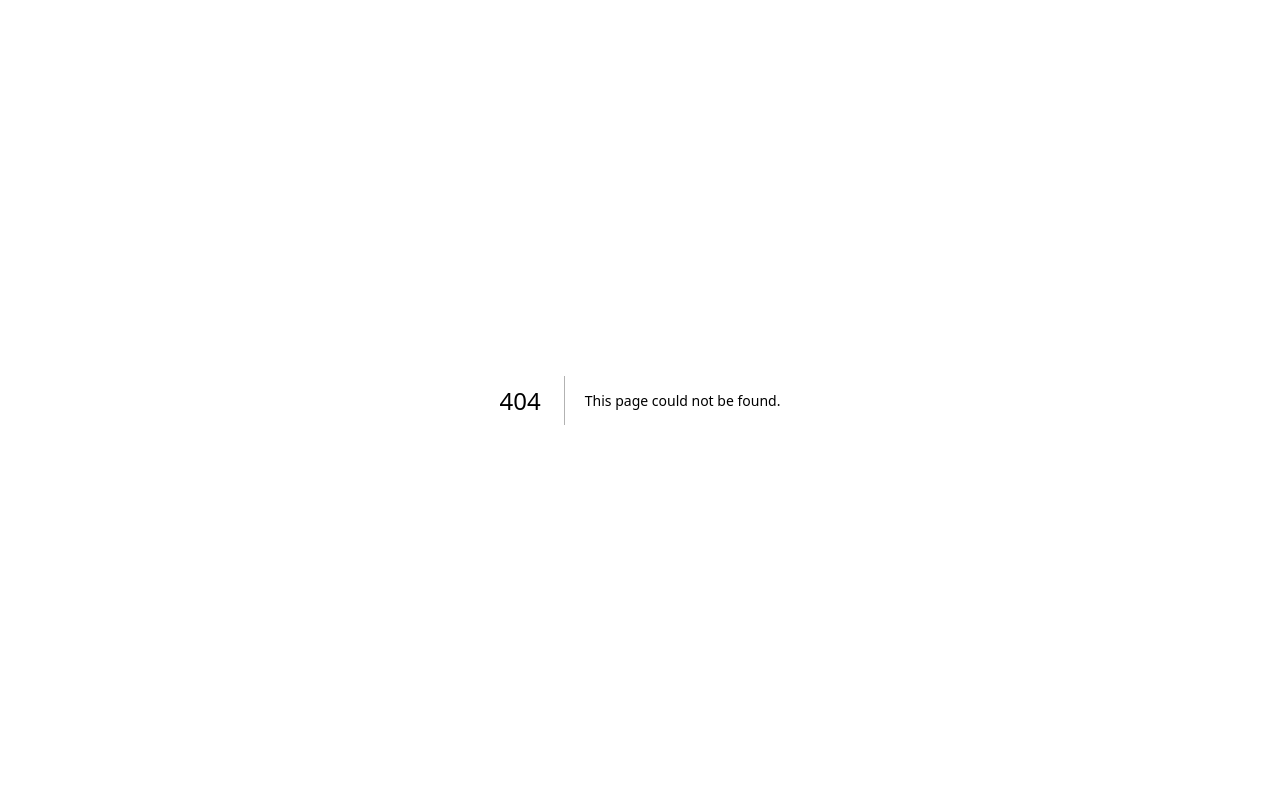
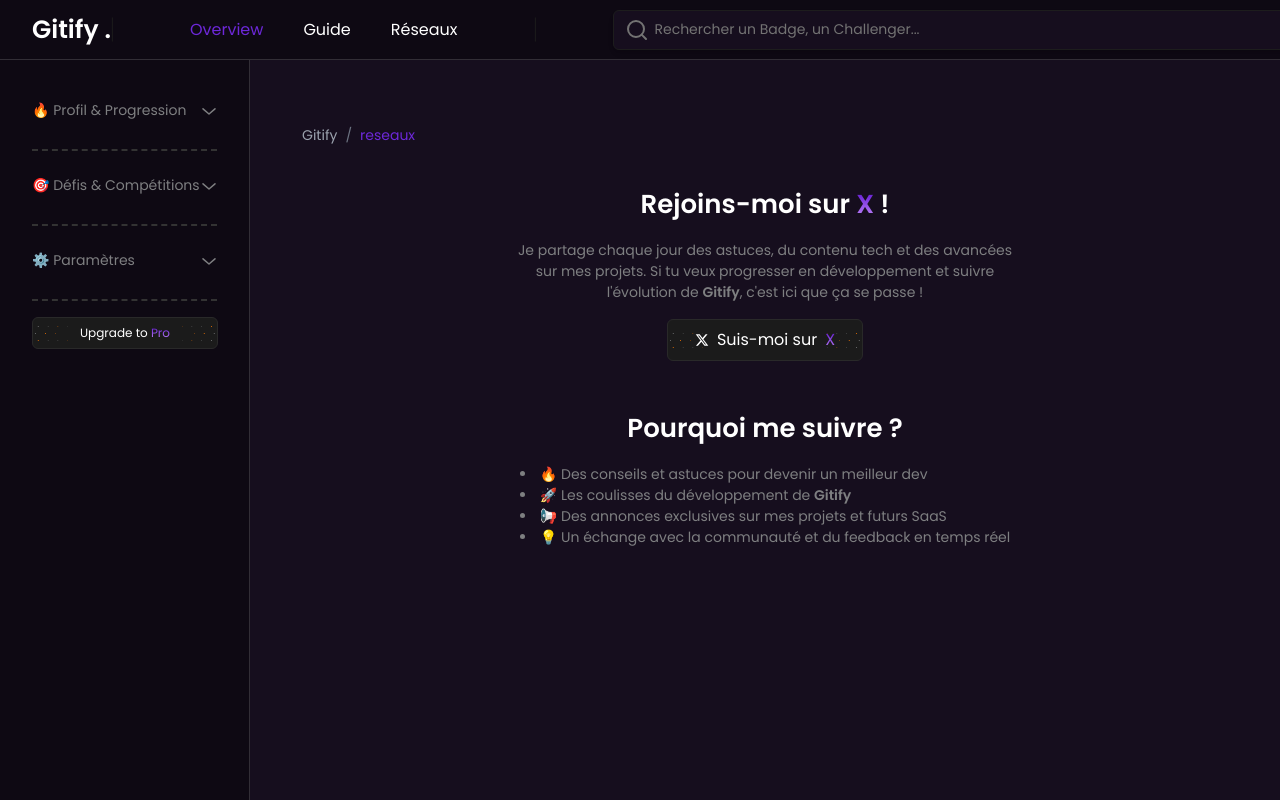
Before and after one commit to 69killian/Gitify, a Next.js app: page /reseaux in a window 1280 px wide. Before the commit this address had no page. Built offline with nearby package versions, Linux system fonts and the light colour scheme; a web font is replaced by a local one.

Commit message:
Adding Network page

```diff
--- a/app/Components/Header.tsx
+++ b/app/Components/Header.tsx
@@ -20,16 +20,16 @@
 
 
       {/* Desktop Menu */}
-      <div className="hidden md:flex gap-[20px] lg:gap-[84px] items-center">
+      <div className="hidden md:flex gap-[20px] lg:gap-[77px] items-center">
       <Image src={Tiret} alt="Tiret" className="hidden md:block" />
         <div className="flex gap-10 justify-center">
 
-            <div className="text-violet-700">Overview</div>
+            <div className="text-violet-700"><Link href={"/"}>Overview</Link></div>
             <div className="text-white transition duration-300 hover:text-violet-700 cursor-pointer">
             <Link href={"/guide"}>Guide</Link>
             </div>
             <div className="text-white transition duration-300 hover:text-violet-700 cursor-pointer">
-            Twitter
+            <Link href={"/reseaux"}>Réseaux</Link>
             </div>
         </div>
         <Image src={Tiret} alt="Tiret" className="hidden lg:block" />
--- a/app/Components/fakecalendar.tsx
+++ b/app/Components/fakecalendar.tsx
@@ -1,13 +1,19 @@
-"use client"
+"use client";
+
+import React, { useState, useEffect } from "react";
 
 const FakeGitHubCalendar = () => {
-  // Création de 95 jours, répartis sur plusieurs lignes de 7 jours
-  const days = Array(315).fill(false).map(() => Math.random() < 0.5); // Random pour simuler des commits
+  const [days, setDays] = useState<boolean[]>([]);
+
+  useEffect(() => {
+    // Générer les jours côté client après le rendu initial
+    const generatedDays = Array(315).fill(false).map(() => Math.random() < 0.5);
+    setDays(generatedDays);
+  }, []);
 
   return (
     <div className="bg-[#241730] transition-all overflow-hidden duration-200 w-full h-[250px] rounded-[6px] border border-1 border-[#292929] flex justify-center items-center">
       <div className="grid grid-cols-7 gap-1 rotate-90">
-        {/* Afficher les 95 jours dans un format de plusieurs lignes */}
         {days.map((hasCommit, index) => (
           <div
             key={index}
--- /dev/null
+++ b/app/reseaux/Components/Content.tsx
@@ -0,0 +1,45 @@
+import React from 'react';
+import Breadcrumb from '@/app/Components/breadcrumb';
+import { FaXTwitter } from 'react-icons/fa6';
+import Link from 'next/link';
+import LeftParticles from "../../Components/images/Group 194.svg";
+import RightParticles from "../../Components/images/Group 191.svg";
+import Image from 'next/image';
+
+const Content = () => {
+  return (
+    <section className="px-4 md:px-8 text-center">
+      <Breadcrumb pagename={"reseaux"} />
+
+      {/* Hero Section */}
+      <div className="flex flex-col items-center justify-center gap-4 mt-10">
+        <h1 className="text-[26px] font-bold">Rejoins-moi sur <span className="gradient">X</span> !</h1>
+        <p className="text-[14px] text-[#7E7F81] max-w-lg">
+          Je partage chaque jour des astuces, du contenu tech et des avancées sur mes projets.
+          Si tu veux progresser en développement et suivre l&apos;évolution de <span className="font-semibold">Gitify</span>, c&apos;est ici que ça se passe !
+        </p>
+        <button className="bg-[#1B1B1B] hover:bg-[#121212] transition-all duration-200 w-[196px] h-[42px] rounded-[6px] border border-[#292929] text-[16px] relative flex justify-center items-center">
+      <Image src={LeftParticles} alt="Left Particles" className="absolute left-0" />
+      <Link href="https://x.com/KillianCodes69" target="_blank" className="flex items-center gap-2 text-white">
+        <FaXTwitter size={14} />
+        Suis-moi sur <span className="gradient">X</span>
+      </Link>
+      <Image src={RightParticles} alt="Right Particles" className="absolute right-0" />
+    </button>
+      </div>
+
+      {/* Pourquoi me suivre ? */}
+      <div className="mt-12 text-left max-w-2xl mx-auto flex flex-col items-center justify-center">
+        <h2 className="text-[20px] md:text-[26px] font-semibold mb-4">Pourquoi me suivre ?</h2>
+        <ul className="list-disc list-inside text-[14px] text-[#7E7F81]">
+          <li>🔥 Des conseils et astuces pour devenir un meilleur dev</li>
+          <li>🚀 Les coulisses du développement de <span className="font-semibold">Gitify</span></li>
+          <li>📢 Des annonces exclusives sur mes projets et futurs SaaS</li>
+          <li>💡 Un échange avec la communauté et du feedback en temps réel</li>
+        </ul>
+      </div>
+    </section>
+  );
+};
+
+export default Content;
--- /dev/null
+++ b/app/reseaux/page.tsx
@@ -0,0 +1,18 @@
+import Header from "../Components/Header";
+import Sidebar from "../Components/Sidebar";
+// Content from the component file "guide"
+import Content from "./Components/Content";
+
+export default async function Home() {
+
+  return (
+    <>
+
+    <Header/>
+    <Sidebar/>
+    <div className="lg:pl-[270px] pt-[125px] pr-[20px]">
+    <Content/>
+    </div>
+    </>
+  );
+}
--- a/package.json
+++ b/package.json
@@ -12,7 +12,8 @@
     "lucide-react": "^0.475.0",
     "next": "15.1.7",
     "react": "^19.0.0",
-    "react-dom": "^19.0.0"
+    "react-dom": "^19.0.0",
+    "react-icons": "^5.4.0"
   },
   "devDependencies": {
     "@eslint/eslintrc": "^3",
```
Also changed, not shown: 1 other file (tests, documents, lock files or other folders).
